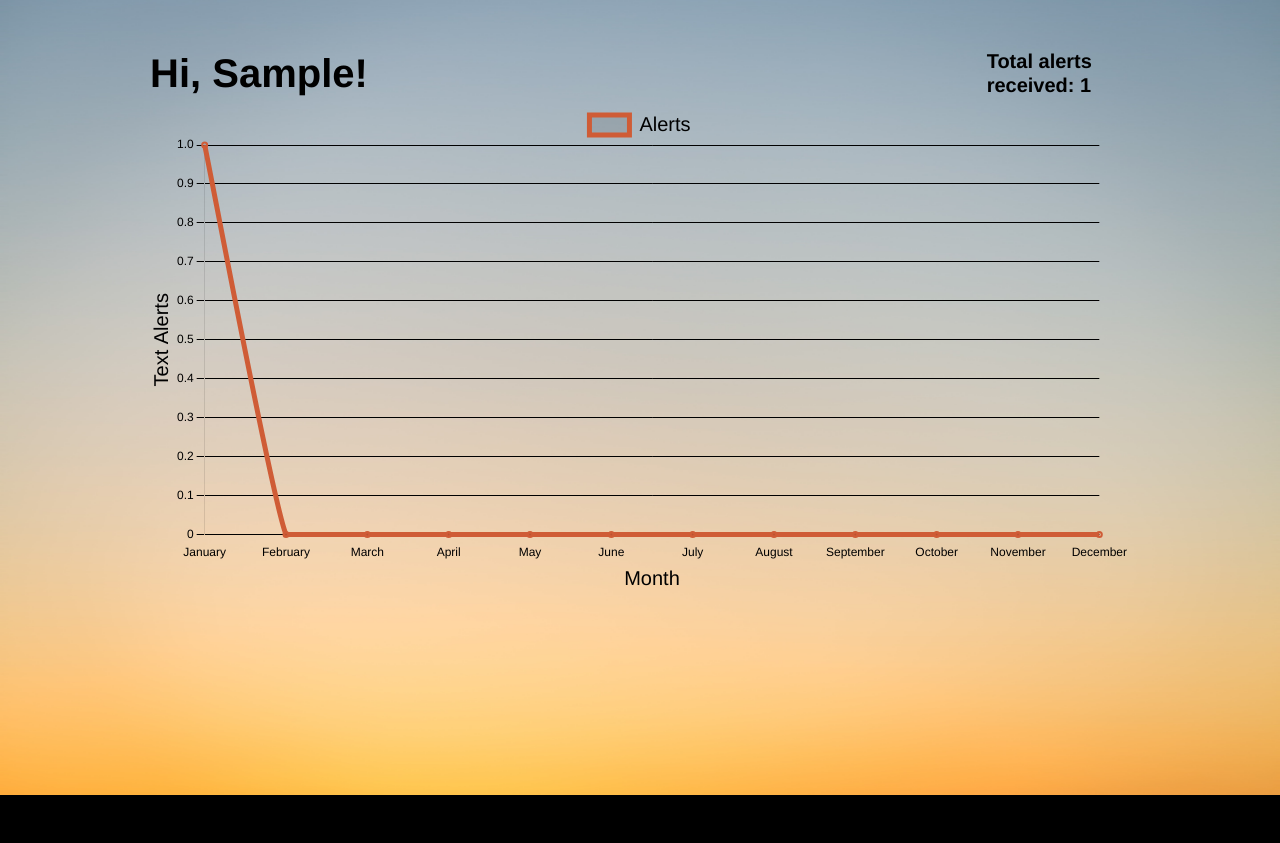
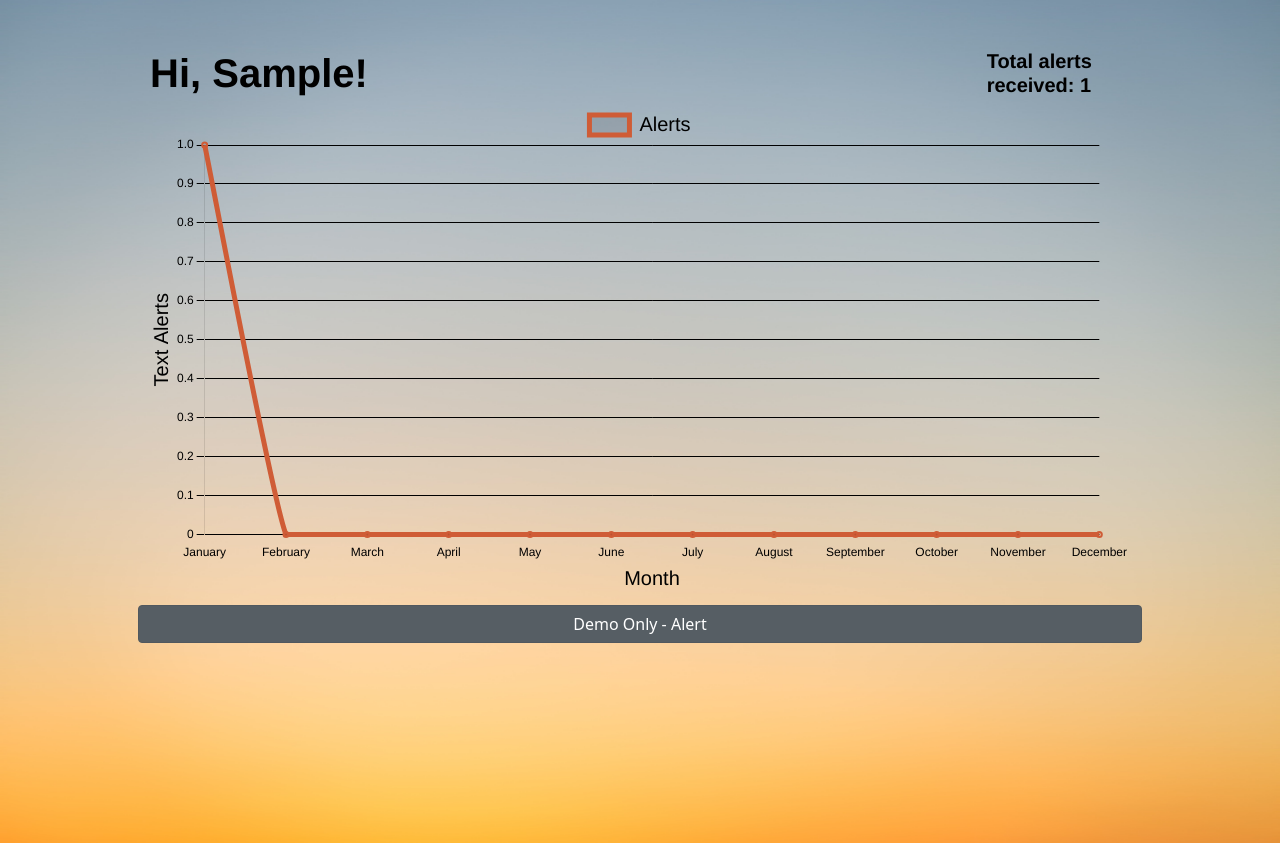
Before and after one commit to greenhacks/heat-resilience-app, a Flask app: page /dashboard in a window 1280 px wide. Shown: the part 57-900 px from the top of the page. Before the commit the page ends 852 px from the top, so only its background shows below. Run offline with Flask 2, Linux system fonts and the light colour scheme; the visitor is signed in with stand-in values (Sample User, id 1); tables that the repository leaves empty hold one stand-in row (values such as "Sample post"); some libraries are stand-ins or nearby versions.

Commit message:
Added text alert button - for demo only

```diff
--- a/templates/dashboard.html
+++ b/templates/dashboard.html
@@ -15,21 +15,20 @@
 
 {% block body %}
 <div class='container-fluid' id="welcome">
+
   <div class="row">
     <div class="col-10">
       <h1>Hi, {{fname}}!</h1>
     </div>
-
     <div class="col-2" id="totalalerts">
       <div>
         <h5>Total alerts received: {{alerts}}</h5>
       </div>
     </div>
   </div>
+
   <div class="row">
     {% if alerts != 0 %}
-
-      <!-- <h3>Track your alerts over time:</h3> -->
 
     <div class="chart-container">
       <canvas id="line-chart"></canvas>
@@ -44,13 +43,13 @@
       </div>
 
     {% endif %}
+
+  </div>
+
+  <div class="row">
+    <a href="/alert" class="btn btn-secondary btn-md active" role="button" aria-pressed="true"
+        style="margin-top: 10px">Demo Only - Alert</a>
   </div>
 </div>
-    </div>
-  </div>
+
   {% endblock %}
-
-
-  <div class="col-6">
-    <h5>Total alerts received: {{alerts}}</h5>
-  </div>
```
Lines whose indentation alone changed are shown as unchanged.
